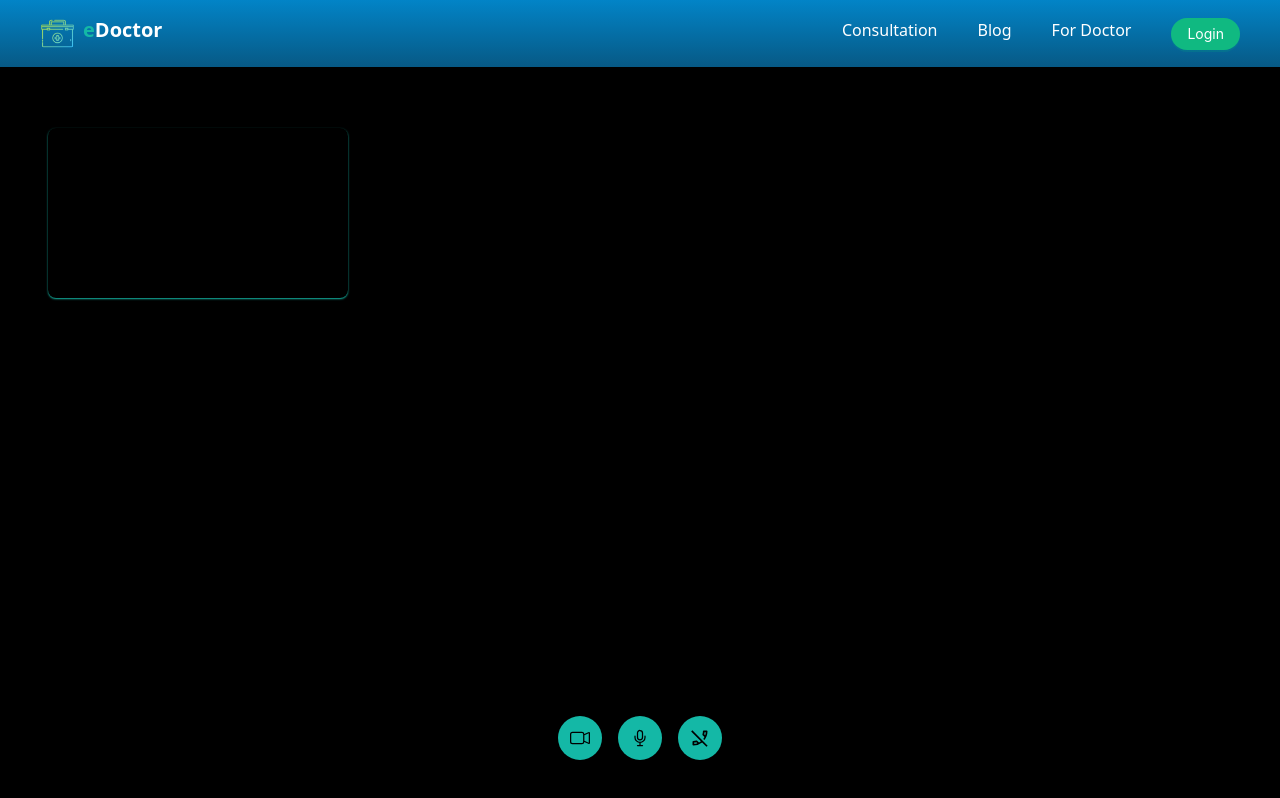
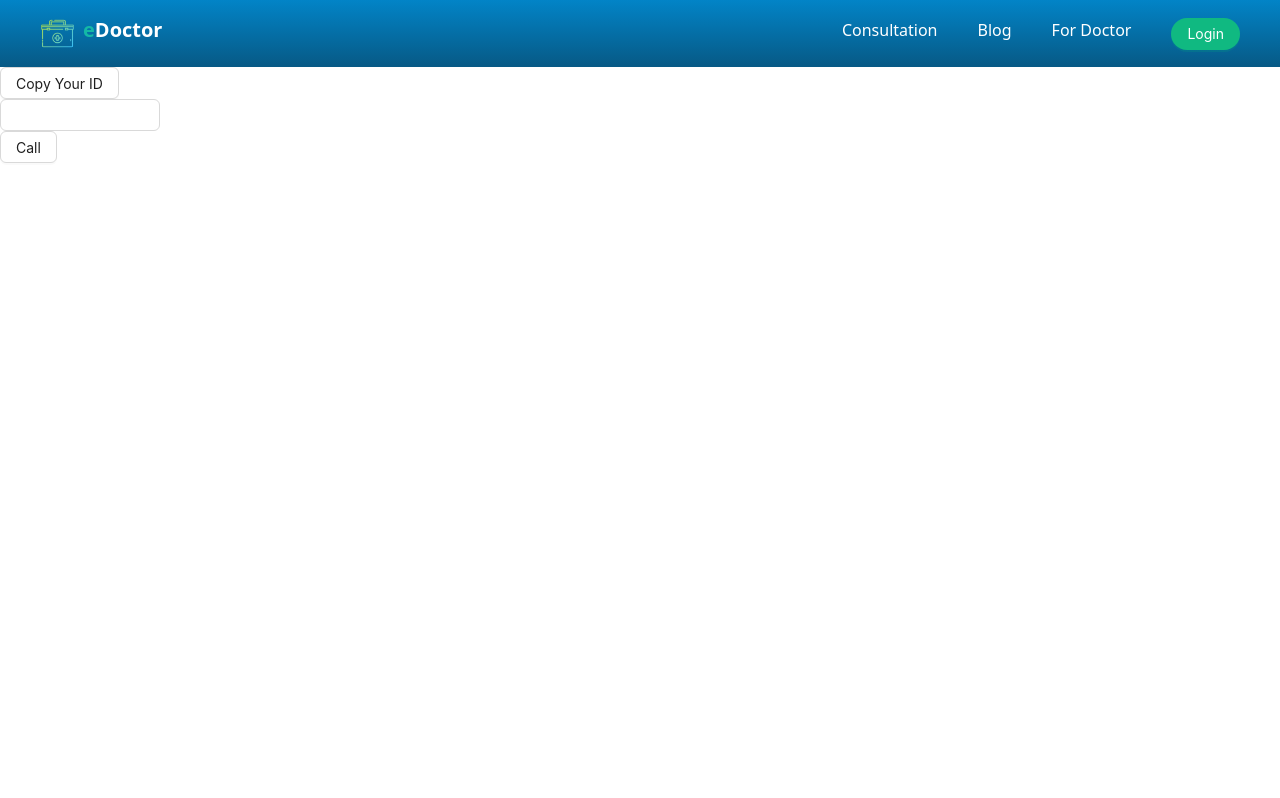
Before and after one commit to ahmadhossain/e-doctor-next, a Next.js app: page /live in a window 1280 px wide. Built offline with nearby package versions, Linux system fonts and the light colour scheme; no server answers.

Commit message:
live consultation func add

```diff
--- a/package.json
+++ b/package.json
@@ -15,6 +15,7 @@
     "next": "14.0.3",
     "next-auth": "^4.24.5",
     "react": "^18",
+    "react-copy-to-clipboard": "^5.1.0",
     "react-dom": "^18",
     "react-hook-form": "^7.44.3",
     "react-icons": "^4.12.0",
@@ -25,6 +26,7 @@
   "devDependencies": {
     "@types/node": "^20",
     "@types/react": "^18",
+    "@types/react-copy-to-clipboard": "^5.0.7",
     "@types/react-dom": "^18",
     "autoprefixer": "^10.0.1",
     "eslint": "^8",
--- a/src/SocketContext.js
+++ b/src/SocketContext.js
@@ -24,7 +24,6 @@ const ContextProvider = ({ children }) => {
       .getUserMedia({ video: true, audio: true })
       .then((currentStream) => {
         setStream(currentStream);
-
         myVideo.current.srcObject = currentStream;
       });
 
@@ -34,6 +33,8 @@ const ContextProvider = ({ children }) => {
       setCall({ isReceivingCall: true, from, name: callerName, signal });
     });
   }, []);
+
+  console.log(me, "me");
 
   const answerCall = () => {
     setCallAccepted(true);
--- /dev/null
+++ b/src/components/Notifications.js
@@ -0,0 +1,21 @@
+import React, { useContext } from "react";
+import { Button } from "antd";
+
+import { SocketContext } from "@/SocketContext";
+
+const Notifications = () => {
+  const { answerCall, call, callAccepted } = useContext(SocketContext);
+
+  return (
+    <>
+      {call.isReceivingCall && !callAccepted && (
+        <div style={{ display: "flex", justifyContent: "space-around" }}>
+          <h1>{call.name} is calling:</h1>
+          <Button onClick={answerCall}>Answer</Button>
+        </div>
+      )}
+    </>
+  );
+};
+
+export default Notifications;
--- /dev/null
+++ b/src/components/Sidebar.js
@@ -0,0 +1,34 @@
+import React, { useState, useContext } from "react";
+import { CopyToClipboard } from "react-copy-to-clipboard";
+
+import { Button, Input } from "antd";
+import { SocketContext } from "@/SocketContext";
+
+const Sidebar = ({ children }) => {
+  const { me, callAccepted, name, setName, callEnded, leaveCall, callUser } =
+    useContext(SocketContext);
+  const [idToCall, setIdToCall] = useState("");
+
+  return (
+    <>
+      <form className="w-40" noValidate autoComplete="off">
+        <CopyToClipboard text={me}>
+          <Button>Copy Your ID</Button>
+        </CopyToClipboard>
+        <Input
+          label="ID to call"
+          value={idToCall}
+          onChange={(e) => setIdToCall(e.target.value)}
+        />
+        {callAccepted && !callEnded ? (
+          <Button onClick={leaveCall}>Hang Up</Button>
+        ) : (
+          <Button onClick={() => callUser(idToCall)}>Call</Button>
+        )}
+      </form>
+      {children}
+    </>
+  );
+};
+
+export default Sidebar;
--- a/src/components/VideoPlayer.js
+++ b/src/components/VideoPlayer.js
@@ -1,55 +1,40 @@
-import React, { useContext } from "react";
+import React, { useContext, useEffect } from "react";
 import { BsCameraVideo } from "react-icons/bs";
 import { IoMicOutline } from "react-icons/io5";
 import { MdOutlinePhoneDisabled } from "react-icons/md";
+import { io } from "socket.io-client";
 
 import { SocketContext } from "@/SocketContext";
-// import { Grid, Typography, Paper, makeStyles } from "@material-ui/core";
 
-// const useStyles = makeStyles((theme) => ({
-//   video: {
-//     width: "550px",
-//     [theme.breakpoints.down("xs")]: {
-//       width: "300px",
-//     },
-//   },
-//   gridContainer: {
-//     justifyContent: "center",
-//     [theme.breakpoints.down("xs")]: {
-//       flexDirection: "column",
-//     },
-//   },
-//   paper: {
-//     padding: "10px",
-//     border: "2px solid black",
-//     margin: "10px",
-//   },
-// }));
+const socket = io("http://localhost:5000");
 
 const VideoPlayer = () => {
   const { name, callAccepted, myVideo, userVideo, callEnded, stream, call } =
     useContext(SocketContext);
 
+  useEffect(() => {
+    socket.on("me", (id) => console.log("my id", id));
+  }, []);
   return (
     <div className="grid grid-cols-1">
-      {
+      {stream && (
         <video
           playsInline
           muted
           ref={myVideo}
           autoPlay
-          className="bg-black fixed rounded-lg shadow-sm shadow-teal-500 top-[8rem] left-[3rem] h-[170px] w-[300px] z-10"
+          className="bg-black fixed rounded-lg shadow-sm shadow-teal-500 top-[8rem] right-[13rem] h-[170px] w-[300px] z-10"
         />
-      }
-      {
+      )}
+      {callAccepted && !callEnded && (
         <video
           playsInline
           ref={userVideo}
           autoPlay
           className="bg-black w-[100%] h-[calc(100vh-67px)]"
         />
-      }
-      <div className="gap-4 -translate-x-1/2 fixed bottom-[2.5rem] left-[50%] flex">
+      )}
+      {/* <div className="gap-4 -translate-x-1/2 fixed bottom-[2.5rem] left-[50%] flex">
         <div className="flex bg-teal-500 p-3 rounded-full cursor-pointer">
           <BsCameraVideo size="1.25rem" />
         </div>
@@ -59,7 +44,7 @@ const VideoPlayer = () => {
         <div className="bg-teal-500 p-3 rounded-full cursor-pointer">
           <MdOutlinePhoneDisabled size="1.25rem" />
         </div>
-      </div>
+      </div> */}
     </div>
   );
 };
--- a/src/pages/live.tsx
+++ b/src/pages/live.tsx
@@ -1,9 +1,14 @@
+import Notifications from "@/components/Notifications";
+import Sidebar from "@/components/Sidebar";
 import VideoPlayer from "@/components/VideoPlayer";
 
 const live = () => {
   return (
     <div>
       <VideoPlayer />
+      <Sidebar>
+        <Notifications />
+      </Sidebar>
     </div>
   );
 };
--- a/src/pages/specialities/index.tsx
+++ b/src/pages/specialities/index.tsx
@@ -7,7 +7,7 @@ const SpecialityPage = () => {
       <h2>Please select a speciality</h2>
       <div className="grid grid-cols-3 gap-4 justify-center">
         {specialityFields.map((el) => (
-          <Link href={`/specialities/${el.slug}`}>
+          <Link href={`/lobby`}>
             <div className="min-h-[150px] shadow-md border rounded-lg p-6">
               <div className="font-semibold text-2xl pb-3">{el.name}</div>
               <div className="text-slate-500">{el.details}</div>
```
Also changed, not shown: 1 other file (tests, documents, lock files or other folders).
